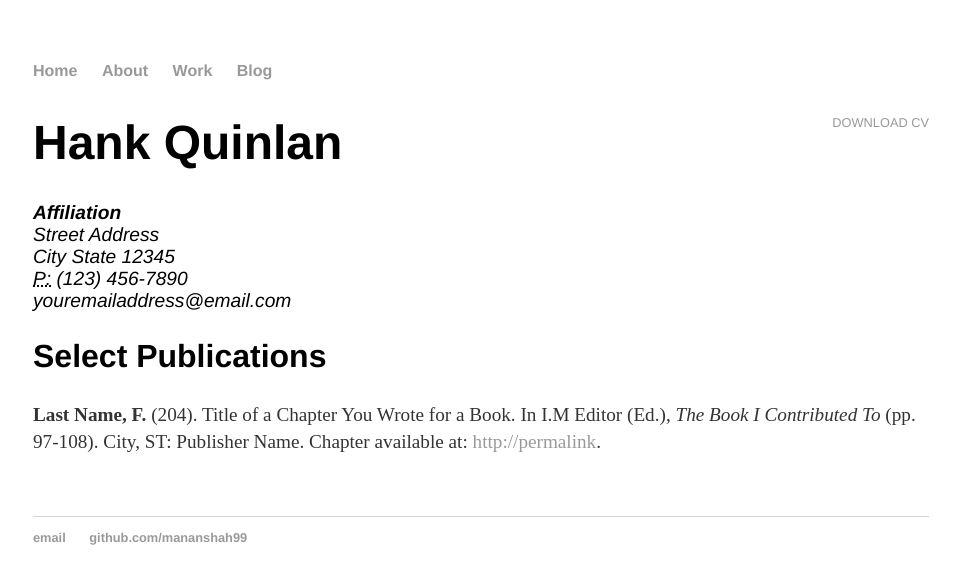
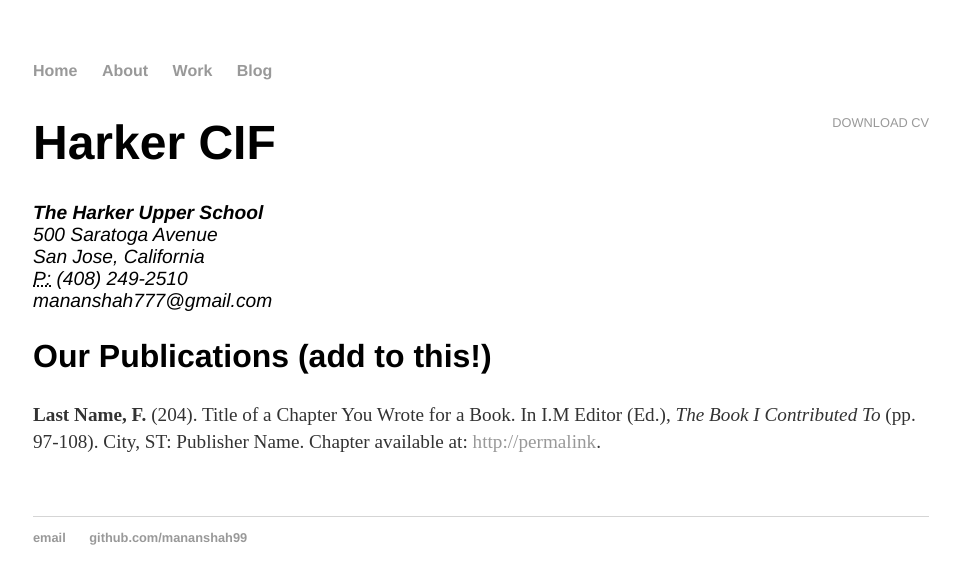
Before and after one commit to HarkerCIF/harkercif.github.io, a Jekyll site: the page built from cv/index.html, in a window 1280 px wide. Shown: the top 584 px of the page, without its empty margins (159-1119 px from the left). Built offline with Jekyll 4.4.1, drawn with Linux system fonts in a browser that asks for light colours.

Commit message:
More work on site

```diff
--- a/blog/atom.xml
+++ b/blog/atom.xml
@@ -4,7 +4,7 @@ layout: feed
 <?xml version="1.0" encoding="utf-8"?>
 <feed xmlns="http://www.w3.org/2005/Atom">
 
- <title>Hank Quinlan's Blog</title>
+ <title>Harker CIF Blog</title>
  <link href="http://harkercif.github.io/blog/atom.xml" rel="self"/>
  <link href="http://harkercif.github.io/blog"/>
  <updated>{{ site.time | date_to_xmlschema }}</updated>
--- a/cv/index.html
+++ b/cv/index.html
@@ -1,20 +1,20 @@
 ---
 layout: default
-title: CV of Your Name
+title: Harker CIF CV
 ---
 
 	<div class="cv">
 		<a href="#" class="download" title="Download CV as PDF">Download CV</a>
-					<h1>Hank Quinlan</h1>
+					<h1>Harker CIF</h1>
 					<address>
-					<strong>Affiliation</strong><br>
-					Street Address<br>
-					City State 12345<br>
-					<abbr title="phone">P:</abbr> (123) 456-7890<br>
-					<span class="obfuscate">youremailaddress@email.com</span>
+					<strong>The Harker Upper School</strong><br>
+					500 Saratoga Avenue<br>
+					San Jose, California<br>
+					<abbr title="phone">P:</abbr> (408) 249-2510<br>
+					<span class="obfuscate">mananshah777@gmail.com</span>
 					</address>
 
-					<h2>Select Publications</h2>
+					<h2>Our Publications (add to this!)</h2>
 
 					<p><strong>Last Name, F.</strong> (204). Title of a Chapter You Wrote for a Book. In I.M Editor (Ed.), <em>The Book I Contributed To</em> (pp. 97-108). City, ST: Publisher Name. Chapter available at: <a href="#">http://permalink</a>.
 
```
